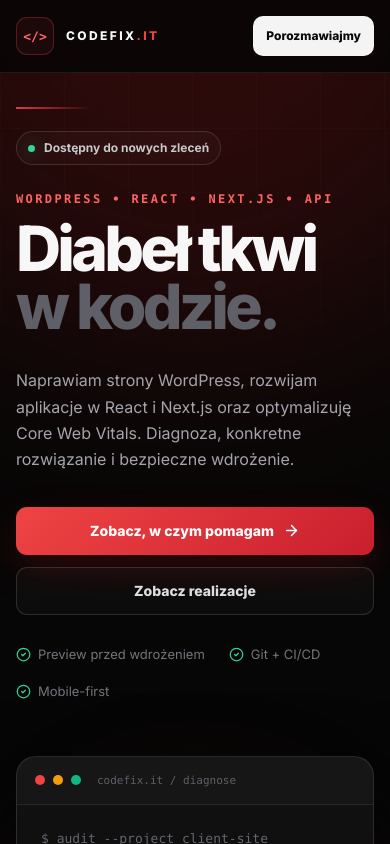
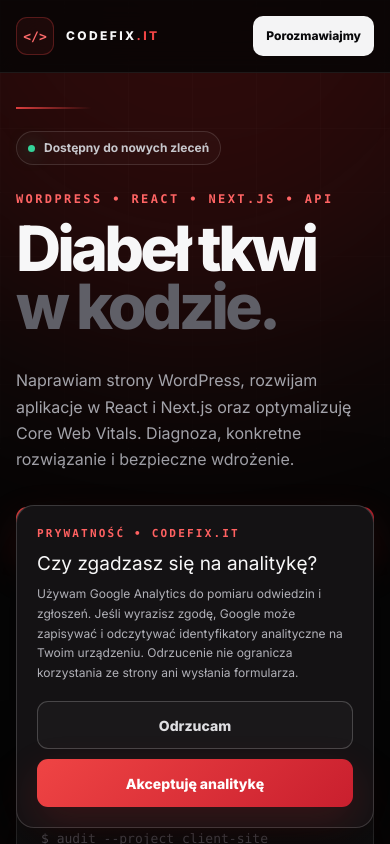
Before and after one commit to wwwCodeFixIT/CodeFix.IT---Portfolio-Short, a React (Vite) app: page / in a window 390 px wide. Shown: the top 844 px of the page. Built offline with nearby package versions, Linux system fonts and the light colour scheme.

Commit message:
style: add responsive dark analytics consent banner

```diff
--- a/src/pages/HomepageV1.v3.css
+++ b/src/pages/HomepageV1.v3.css
@@ -734,3 +734,101 @@
     transition: none;
   }
 }
+
+/* Consent Mode v2 preference UI */
+.cf-consent-settings {
+  border: 0;
+  background: none;
+  color: #a6a6ad;
+  text-decoration: underline;
+  text-underline-offset: 3px;
+  cursor: pointer;
+  font: inherit;
+}
+
+.cf-consent-settings:hover,
+.cf-consent-settings:focus-visible {
+  color: #fff;
+}
+
+.cf-consent-banner {
+  position: fixed;
+  z-index: 1000;
+  left: max(16px, env(safe-area-inset-left));
+  right: max(16px, env(safe-area-inset-right));
+  bottom: max(16px, env(safe-area-inset-bottom));
+  max-width: 1080px;
+  margin: 0 auto;
+  display: flex;
+  align-items: center;
+  gap: 30px;
+  justify-content: space-between;
+  padding: 24px 28px;
+  border: 1px solid rgba(255,255,255,.16);
+  border-radius: 18px;
+  background: #141214;
+  box-shadow: 0 20px 80px rgba(0,0,0,.78);
+}
+
+.cf-consent-copy {
+  max-width: 670px;
+}
+
+.cf-consent-copy h2 {
+  margin: 0 0 8px;
+  font-size: clamp(19px, 2vw, 24px);
+  line-height: 1.2;
+}
+
+.cf-consent-copy > p:not(.cf-section-kicker) {
+  margin: 0;
+  color: #b1b1b8;
+  font-size: 12px;
+  line-height: 1.65;
+}
+
+.cf-consent-copy .cf-consent-current {
+  margin-top: 8px !important;
+  color: #e4b3b3 !important;
+}
+
+.cf-consent-actions {
+  display: flex;
+  flex: 0 0 auto;
+  gap: 10px;
+}
+
+.cf-consent-actions .cf-button {
+  min-width: 145px;
+  cursor: pointer;
+  border: 0;
+}
+
+.cf-consent-actions .cf-button-secondary {
+  border: 1px solid rgba(255,255,255,.2);
+}
+
+@media (max-width: 800px) {
+  .cf-consent-banner {
+    flex-direction: column;
+    align-items: stretch;
+    gap: 18px;
+    padding: 20px;
+  }
+
+  .cf-consent-actions {
+    display: grid;
+    grid-template-columns: repeat(2, minmax(0,1fr));
+  }
+
+  .cf-consent-actions .cf-button {
+    min-width: 0;
+    width: 100%;
+  }
+}
+
+@media (max-width: 440px) {
+  .cf-consent-actions {
+    grid-template-columns: 1fr;
+  }
+}
```
